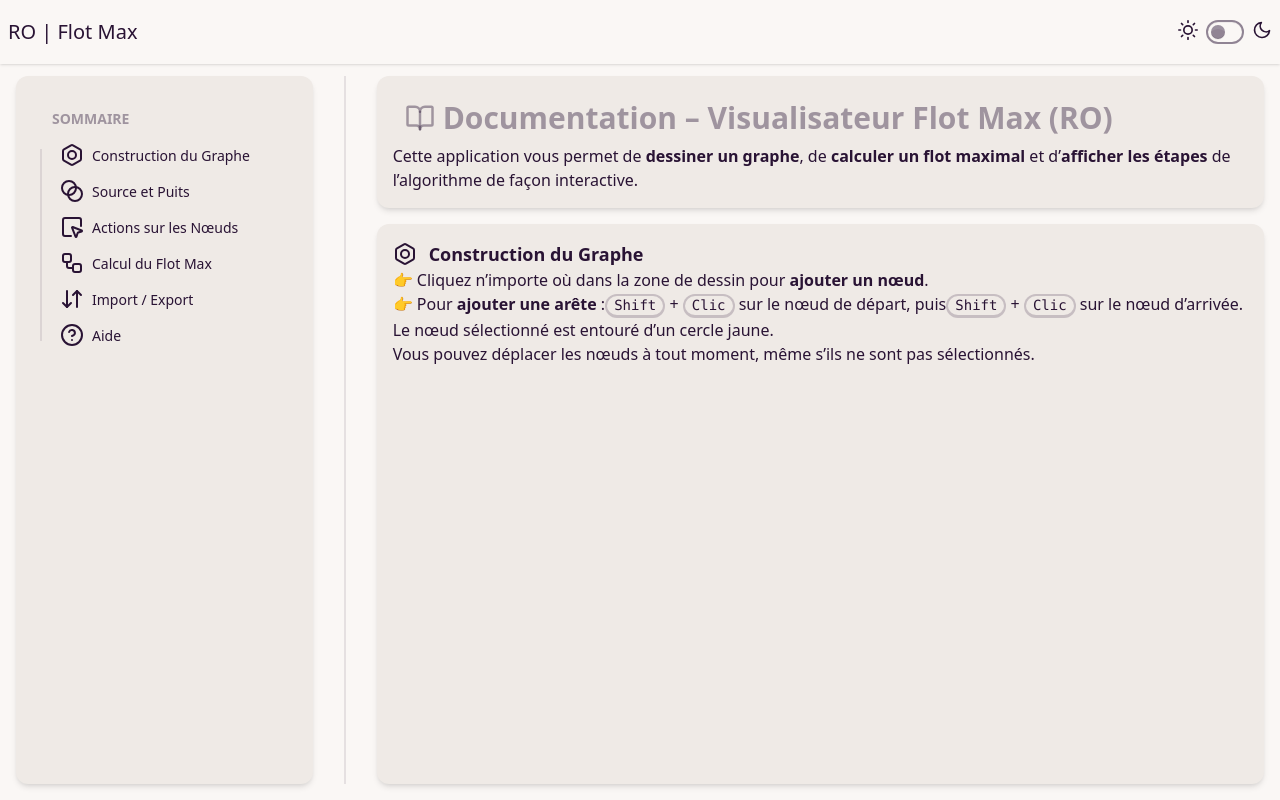
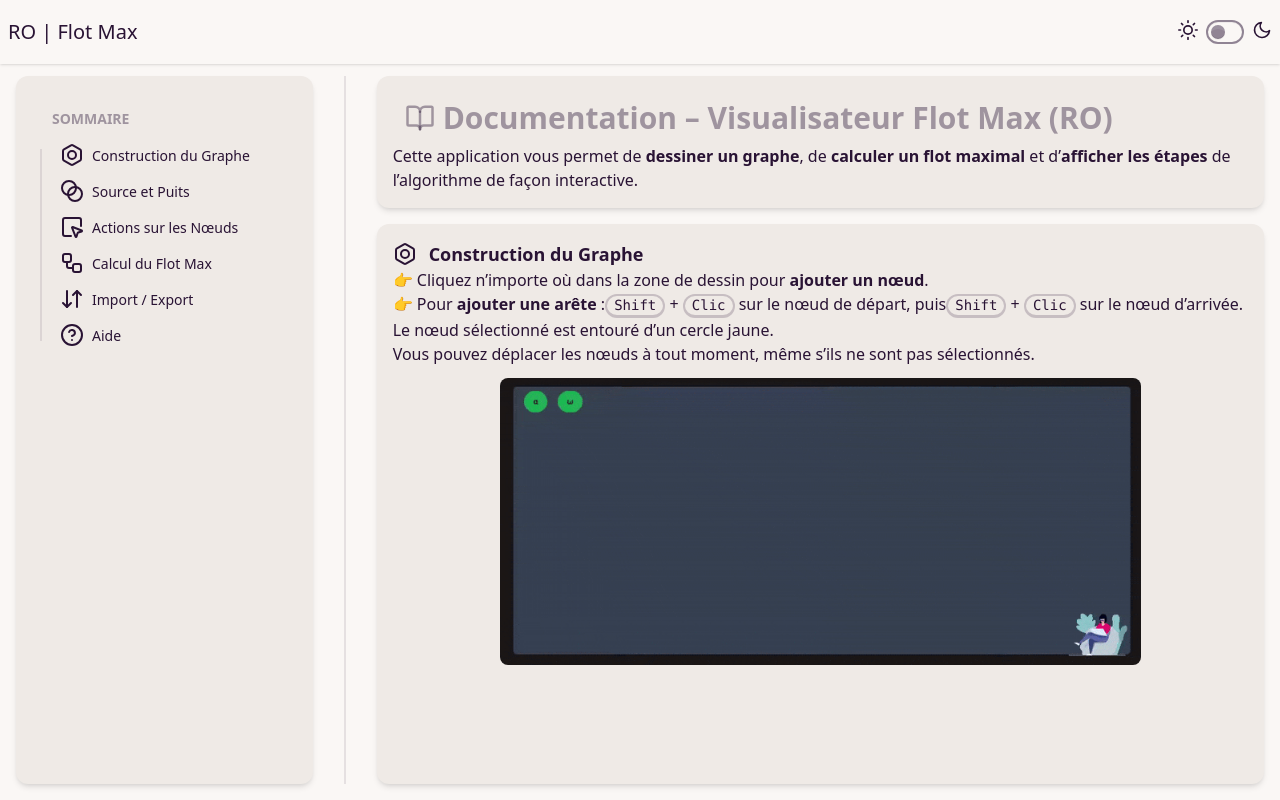
Before and after one commit to wharton-SP/RO, a React (Vite) app in the folder RO-Visualisation/: page /docs in a window 1280 px wide. Built offline with nearby package versions, Linux system fonts and the light colour scheme; no server answers.

Commit message:
Add : Animateg gif for Build Docs

```diff
--- a/RO-Visualisation/src/components/docs/Build.jsx
+++ b/RO-Visualisation/src/components/docs/Build.jsx
@@ -1,4 +1,5 @@
 import { Bolt } from 'lucide-react'
+import build from "./../../assets/images/build.gif"
 
 const Build = () => {
     return (
@@ -14,6 +15,9 @@ const Build = () => {
                 <li>Le nœud sélectionné est entouré d’un cercle jaune.</li>
                 <li>Vous pouvez déplacer les nœuds à tout moment, même s’ils ne sont pas sélectionnés.</li>
             </ul>
+            <div className='w-full flex justify-center py-3'>
+                <img src={build} className='w-3/4 rounded-lg'></img>
+            </div>
         </section>
     )
 }
```
Also changed, not shown: RO-Visualisation/src/assets/images/build.gif (added).
